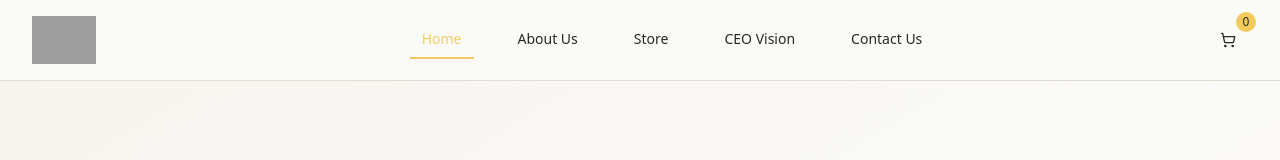
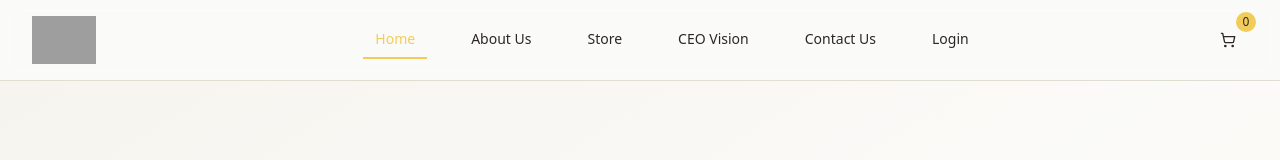
Before and after one commit to syedmusaa/new-merfume, a React (Vite) app: page / in a window 1280 px wide. Shown: the top 160 px of the page. Built offline with nearby package versions, Linux system fonts and the light colour scheme; grey boxes are pictures that could not be loaded.

Commit message:
correct the route

```diff
--- a/client/components/Navigation.tsx
+++ b/client/components/Navigation.tsx
@@ -13,6 +13,7 @@ export default function Navigation() {
     { name: "Store", path: "/store" },
     { name: "CEO Vision", path: "/ceo-vision" },
     { name: "Contact Us", path: "/contact" },
+    { name: "Login", path: "/admin/login" },
   ];
 
   const isActive = (path: string) => location.pathname === path;
```
